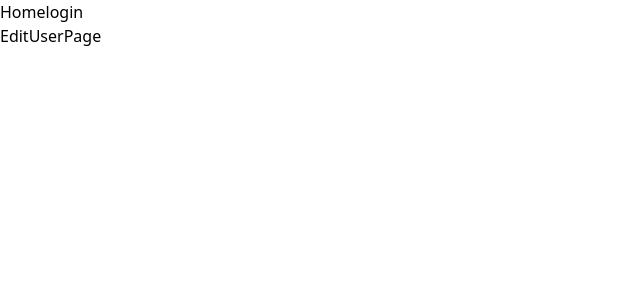
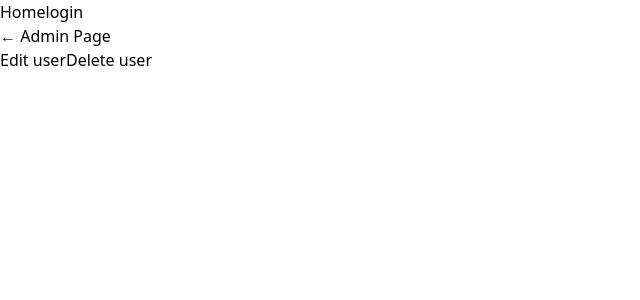
Before and after one commit to benny1612/LaunchersApp, a React app in the folder frontend/: page /editUser/1 in a window 1280 px wide. Shown: the top 300 px of the page, without its empty margins (0-640 px from the left). Built offline with nearby package versions, Linux system fonts and the light colour scheme; the HTML template or start-up script is replaced by a standard one.

Commit message:
I added a page from which you can delete a user or update some or all of their details.

```diff
--- a/frontend/src/pages/EditUserPage.jsx
+++ b/frontend/src/pages/EditUserPage.jsx
@@ -1,7 +1,107 @@
-import React from 'react'
+import React, { useState } from "react";
+import { useParams, useNavigate } from "react-router-dom";
+import { deleteUser, updateUser } from "../api.js";
 
 export default function EditUserPage() {
+  const { id } = useParams();
+  const navigate = useNavigate();
+  const [msg, setMsg] = useState("");
+  const [editUser, setEdituser] = useState(false);
+
+  const handleDelete = async () => {
+    try {
+      const response = await deleteUser(id);
+      if (response && response.success) {
+        setMsg("user deleted");
+      } else {
+        setMsg("user not deleted");
+      }
+    } catch (error) {
+      console.log(error);
+    }
+  };
+
+  const handleSubmit = async (e) => {
+    e.preventDefault();
+    const formData = new FormData(e.currentTarget);
+    const data = Object.fromEntries(formData);
+
+    const res = await updateUser(id, data);
+    if (res && res.success) {
+      setMsg("updated");
+      setEdituser(false);
+    } else {
+      setMsg("not updated");
+    }
+  };
+
   return (
-    <div>EditUserPage</div>
-  )
+    <div className="p-10 font-sans">
+      <button
+        onClick={() => navigate("/AdminPage")}
+  className="border border-black px-6 py-2 text-xs font-bold   hover:bg-black hover:text-white mb-2"
+      >
+        ← Admin Page
+      </button>
+
+      <div className="flex gap-4 mb-8">
+        <button
+          onClick={() => setEdituser(true)}
+          className="bg-gray-200 px-6 py-2 text-sm"
+        >
+          Edit user
+        </button>
+
+        <button
+          onClick={handleDelete}
+          className="bg-red-500  px-6 py-2 text-sm"
+        >
+          Delete user
+        </button>
+      </div>
+
+      {msg && <p className="mb-4 font-bold">{msg}</p>}
+
+      {editUser && (
+        <div className="max-w-md">
+          <h2 className="text-2xl mb-6">Update Details</h2>
+          <form onSubmit={handleSubmit} className="flex flex-col gap-6">
+            <input
+              name="username"
+              placeholder="Username"
+              className="border-b pb-2 "
+
+            />
+            <input
+              name="email"
+              type="text"
+              placeholder="Email"
+              className="border-b pb-2 "
+
+            />
+            <input
+              name="password"
+              type="password"
+              placeholder="Password"
+              className="border-b pb-2 "
+
+            />
+            <input
+              name="user_type"
+              placeholder="User Type"
+              className="border-b pb-2 "
+
+            />
+
+            <button
+              type="submit"
+              className="bg-black text-white py-3 text-xs font-bold "
+            >
+              Update User
+            </button>
+          </form>
+        </div>
+      )}
+    </div>
+  );
 }
```
